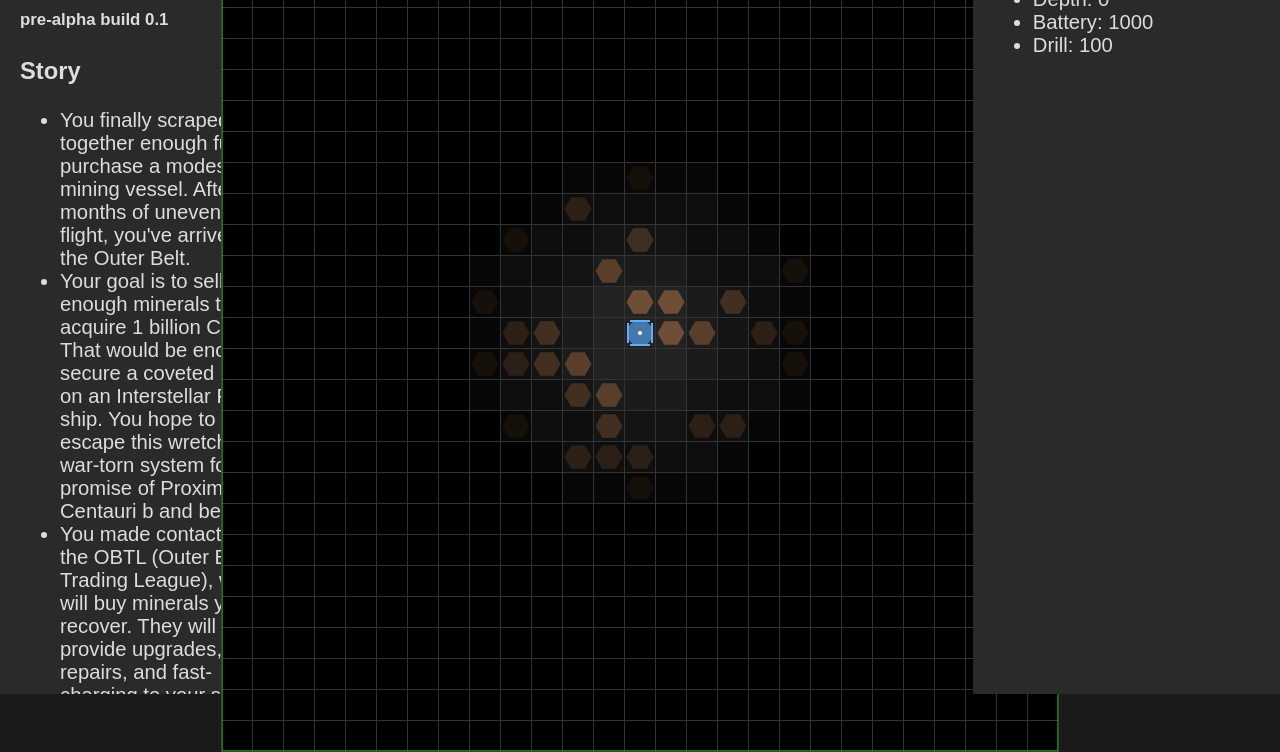
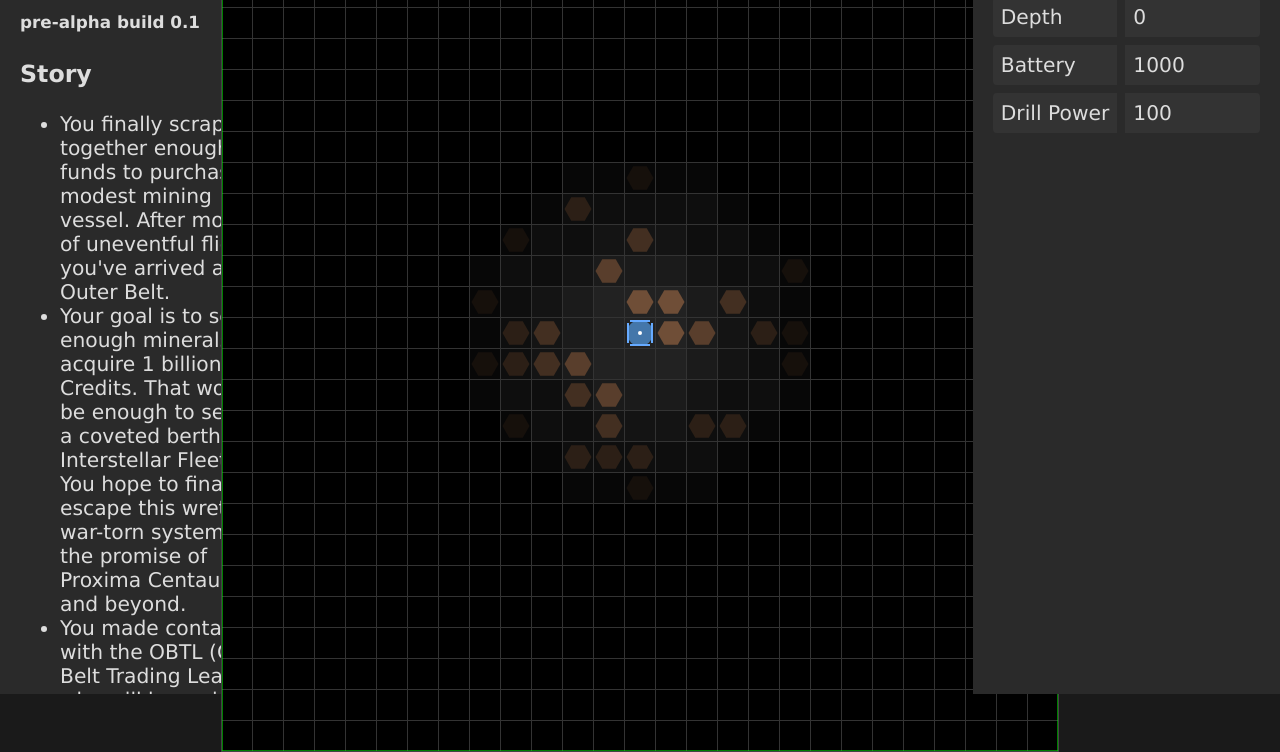
Before and after one commit to aaronshaver/dig-deep-descent, a website with bundled scripts: page index.html in a window 1280 px wide. Shown: the part 106-858 px from the top of the page. Built offline with nearby package versions, Linux system fonts and the light colour scheme.

Commit message:
improve stats column display to be tabular; play with better font choice; decouple label from value retrieval for stats table

```diff
--- a/index.html
+++ b/index.html
@@ -40,11 +40,20 @@
         </div>
         <div class="column right">
             <h3>Ship Data</h3>
-            <ul>
-                <li><div id="depthStat"></div></li>
-                <li><div id="batteryStat"></div></li>
-                <li><div id="drillPowerStat"></div></li>
-           </ul>
+            <table>
+                <tr>
+                    <td>Depth</td>
+                    <td id="depthStat"></td>
+                </tr>
+                <tr>
+                    <td>Battery</td>
+                    <td id="batteryStat"></td>
+                </tr>
+                <tr>
+                    <td>Drill Power</td>
+                    <td id="drillPowerStat"></td>
+                </tr>
+            </table>
         </div>
     </div>
 </body>
--- a/js/graphics.js
+++ b/js/graphics.js
@@ -149,8 +149,8 @@ export class Graphics {
     }
 
     updateStats(ship) {
-        this.depthStat.textContent = `Depth: ${ship.getPosition().z}`;
-        this.batteryStat.textContent = `Battery: ${ship.getBattery().getLevel()}`;
-        this.drillPowerStat.textContent = `Drill: ${ship.getDrill().getPower()}`;
+        this.depthStat.textContent = ship.getPosition().z;
+        this.batteryStat.textContent = ship.getBattery().getLevel();
+        this.drillPowerStat.textContent = ship.getDrill().getPower();
     }
 }
--- a/style.css
+++ b/style.css
@@ -2,8 +2,8 @@ body, html {
     margin: 0;
     padding: 0;
     height: 100%;
-    font-family: Arial, sans-serif;
     background-color: #1a1a1a;
+    font-family: Verdana, Arial, sans-serif;
     color: #ddd;
     font-size: 112.5%;
 }
@@ -40,3 +40,32 @@ body, html {
 h2 {
     margin-top: 0;
 }
+
+table {
+    width: 100%;
+    border-collapse: separate;
+    border-spacing: 0 8px;
+}
+
+td {
+    background-color: #333333;
+    padding: 8px;
+}
+
+td:first-child {
+    border-top-left-radius: 4px;
+    border-bottom-left-radius: 4px;
+    width: 1%; /* This makes the cell as narrow as possible */
+    white-space: nowrap;
+}
+
+td:last-child {
+    border-top-right-radius: 4px;
+    border-bottom-right-radius: 4px;
+    text-align: left;
+    width: 99%; /* This makes the cell take up the remaining space */
+}
+
+tr td:nth-child(2) {
+    border-left: 8px solid #2a2a2a; /* Wider gap between columns */
+}
```
